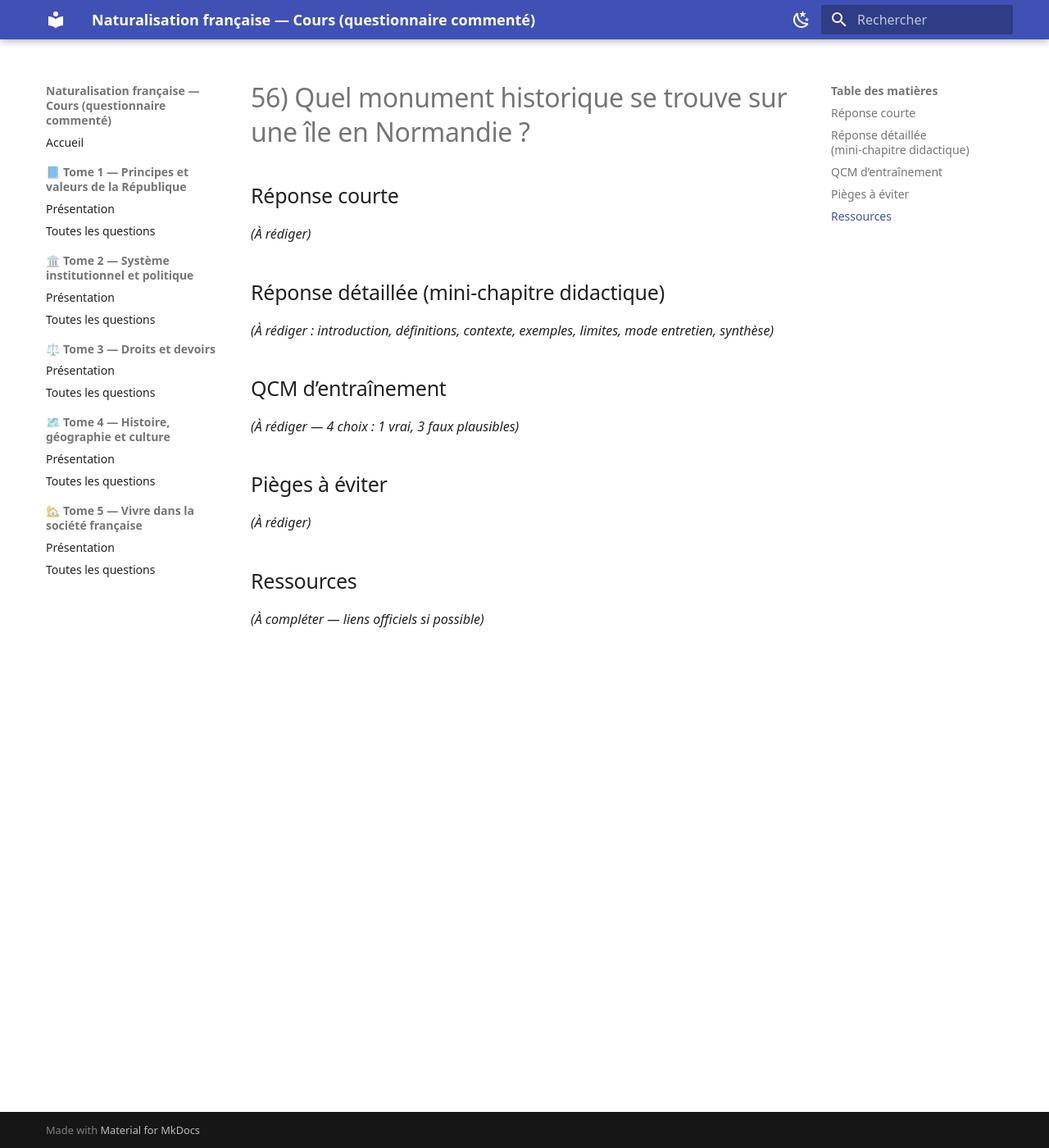
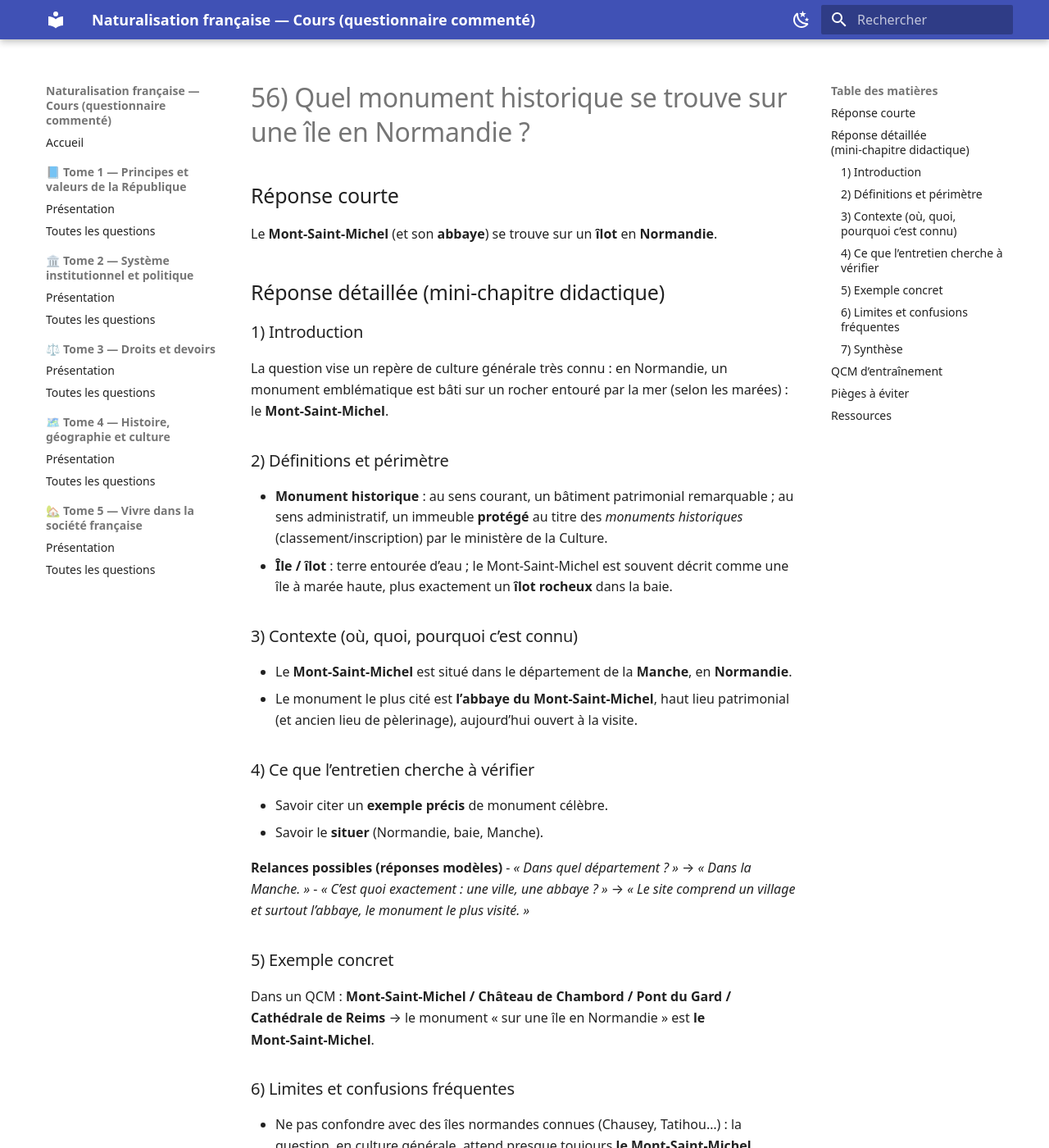
Before and after one commit to vincer88/cours-natu, an MkDocs documentation site: the page built from docs/tome4/056.md, in a window 1280 px wide and 1400 px high. Shown: the whole window at 82% size. Built offline with MkDocs 1.6.1 and Material for MkDocs 9.7.7, drawn with Linux system fonts in a browser that asks for light colours; some of the changed text lies outside the part shown.

Commit message:
Tome 4: write questions 56-60 (links checked)

```diff
--- a/docs/tome4/056.md
+++ b/docs/tome4/056.md
@@ -2,20 +2,64 @@
 
 ## Réponse courte
 
-*(À rédiger)*
+Le **Mont‑Saint‑Michel** (et son **abbaye**) se trouve sur un **îlot** en **Normandie**.
 
 ## Réponse détaillée (mini‑chapitre didactique)
 
-*(À rédiger : introduction, définitions, contexte, exemples, limites, mode entretien, synthèse)*
+### 1) Introduction
+
+La question vise un repère de culture générale très connu : en Normandie, un monument emblématique est bâti sur un rocher entouré par la mer (selon les marées) : le **Mont‑Saint‑Michel**.
+
+### 2) Définitions et périmètre
+
+- **Monument historique** : au sens courant, un bâtiment patrimonial remarquable ; au sens administratif, un immeuble **protégé** au titre des *monuments historiques* (classement/inscription) par le ministère de la Culture.
+- **Île / îlot** : terre entourée d’eau ; le Mont‑Saint‑Michel est souvent décrit comme une île à marée haute, plus exactement un **îlot rocheux** dans la baie.
+
+### 3) Contexte (où, quoi, pourquoi c’est connu)
+
+- Le **Mont‑Saint‑Michel** est situé dans le département de la **Manche**, en **Normandie**.
+- Le monument le plus cité est **l’abbaye du Mont‑Saint‑Michel**, haut lieu patrimonial (et ancien lieu de pèlerinage), aujourd’hui ouvert à la visite.
+
+### 4) Ce que l’entretien cherche à vérifier
+
+- Savoir citer un **exemple précis** de monument célèbre.
+- Savoir le **situer** (Normandie, baie, Manche).
+
+**Relances possibles (réponses modèles)**
+- *« Dans quel département ? »* → *« Dans la Manche. »*
+- *« C’est quoi exactement : une ville, une abbaye ? »* → *« Le site comprend un village et surtout l’abbaye, le monument le plus visité. »*
+
+### 5) Exemple concret
+
+Dans un QCM : **Mont‑Saint‑Michel / Château de Chambord / Pont du Gard / Cathédrale de Reims** → le monument « sur une île en Normandie » est **le Mont‑Saint‑Michel**.
+
+### 6) Limites et confusions fréquentes
+
+- Ne pas confondre avec des îles normandes connues (Chausey, Tatihou…) : la question, en culture générale, attend presque toujours **le Mont‑Saint‑Michel**.
+- Ne pas confondre « Normandie » et « Bretagne » : le Mont‑Saint‑Michel est bien en **Normandie** (département de la Manche).
+
+### 7) Synthèse
+
+Le monument historique sur un îlot en Normandie : **le Mont‑Saint‑Michel (l’abbaye)**.
+
+**Réponse modèle (entretien)** : *« Le Mont‑Saint‑Michel. »*
 
 ## QCM d’entraînement
 
-*(À rédiger — 4 choix : 1 vrai, 3 faux plausibles)*
+**Question :** Quel monument historique se trouve sur un îlot en Normandie ?
+
+A. Le Mont‑Saint‑Michel ✅
+B. Le château de Chambord
+C. Le Pont du Gard
+D. La cathédrale de Reims
 
 ## Pièges à éviter
 
-*(À rédiger)*
+- Répondre un monument célèbre mais situé ailleurs (Chambord, Pont du Gard…).
+- Dire « en Bretagne » : la localisation attendue est **Normandie (Manche)**.
 
 ## Ressources
 
-*(À compléter — liens officiels si possible)*
+- [Site officiel (CMN) — Abbaye du Mont‑Saint‑Michel](https://www.abbaye-mont-saint-michel.fr/)
+- [Ministère de la Culture (POP) — Notice Mérimée : Abbaye du Mont‑Saint‑Michel (PA00110460)](https://pop.culture.gouv.fr/notice/merimee/PA00110460)
+- [Ministère de la Culture — Répertoire des informations publiques : Abbaye du Mont‑Saint‑Michel](https://www.culture.gouv.fr/espace-documentation/repertoire-des-informations-publiques/Monuments-nationaux/abbaye-du-mont-saint-michel)
```
Also changed, not shown: docs/tome4/057.md (+48 -5 lines), docs/tome4/060.md (+2 -2 lines).
